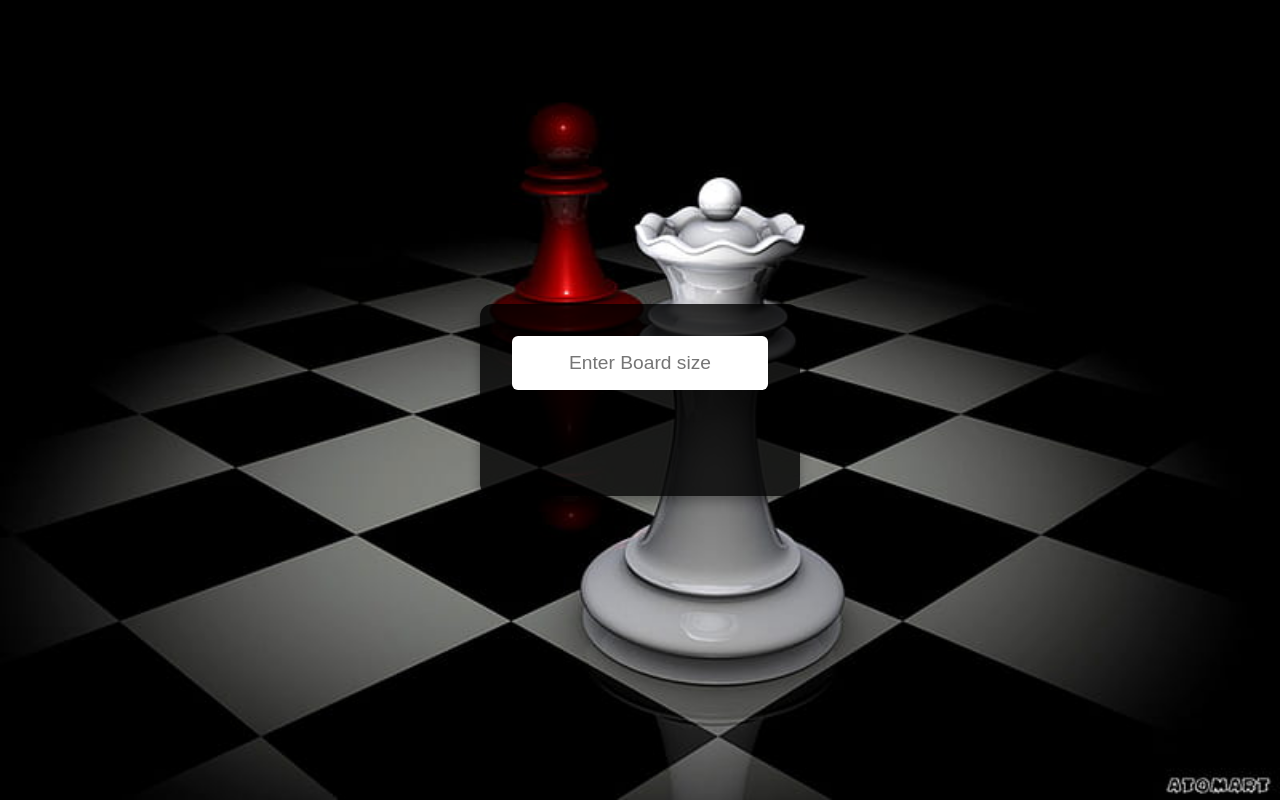
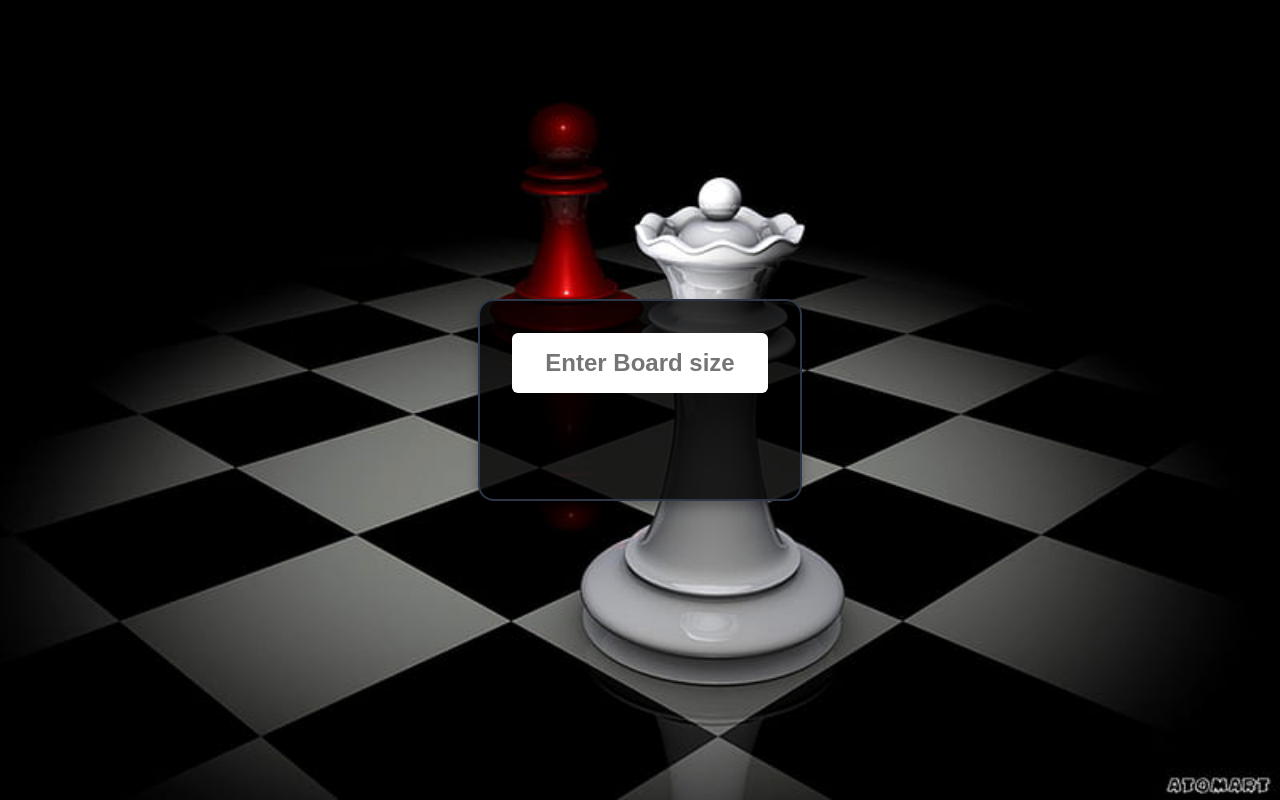
Before and after one commit to JenilJaiswal/N---Queen, a React (Vite) app in the folder N-Queen/: page / in a window 1280 px wide. Built offline with nearby package versions, Linux system fonts and the light colour scheme.

Commit message:
Add Queen

```diff
--- a/N-Queen/src/App.css
+++ b/N-Queen/src/App.css
@@ -37,7 +37,8 @@ body {
   padding: 2rem;
   background: rgba(0, 0, 0, 0.8);
   /* background: rgba(59, 2, 2, 0.7); */
-  border-radius: 12px;
+  border-radius: 16px;
+  border: #2d3748 solid 2px;;
   box-shadow: 0 6px 12px rgba(0, 0, 0, 0.3);
   animation: fadeIn 0.5s ease-in-out;
 }
@@ -49,7 +50,9 @@ body {
   border-radius: 6px;
   width: 14rem;
   text-align: center;
-  font-size: 1.2rem;
+  /* font-size: 2 rem; */
+  font-size: x-large;
+  font-weight: 700;
   outline: none;
   background-color: #ffffff;
   transition: all 0.3s ease-in-out;
@@ -63,7 +66,7 @@ body {
 /* Grid Styling */
 .grid {
   display: grid;
-  gap: 5px;
+  gap: 10px;
   transition: all 0.3s ease-in-out;
 }
 
@@ -72,12 +75,15 @@ body {
   width: 50px;
   height: 50px;
   border: 2px solid #ffcc00;
+  /* background-color: #4a3333; */
   background-color: #2d3748;
   color: white;
-  font-size: 1.2rem;
+  font-size: 2rem;
+  /* color: #e40707; */
   text-align: center;
   transition: background-color 0.3s, transform 0.2s;
   border-radius: 8px;
+  /* padding: 10px 10px 10px 10px; */
 }
 
 .grid-cell:hover {
@@ -103,3 +109,6 @@ body {
     transform: scale(1);
   }
 }
+
+
+/* ----------------------------- */
--- a/N-Queen/src/board.jsx
+++ b/N-Queen/src/board.jsx
@@ -11,7 +11,7 @@ export default function Board() {
     // Ensure only numbers are entered
     if (!/^\d*$/.test(value)) return;
 
-    // Restrict input to two-digit numbers (1-99)
+    // Restrict input to two-digit numbers (1-20)
     if (value.length > 2) {
       value = value.slice(0, 2);
     }
@@ -33,16 +33,13 @@ export default function Board() {
       setGrid([]);
       return;
     }
-    setGrid(Array.from({ length: size * size }, () => ""));
+    setGrid(Array(size * size).fill("")); // Initialize empty grid
   };
 
-  const handleInputChange = (index, value) => {
-    // Ensure only a single digit (0-9) is entered
-    if (/^\d?$/.test(value)) {
-      const newGrid = [...grid];
-      newGrid[index] = value;
-      setGrid(newGrid);
-    }
+  const handleCellClick = (index) => {
+    setGrid((prevGrid) =>
+      prevGrid.map((cell, i) => (i === index ? (cell === "👑" ? "" : "👑") : cell))
+    );
   };
 
   return (
@@ -54,7 +51,7 @@ export default function Board() {
           onChange={handleChange}
           placeholder="Enter Board size"
           className="input-box"
-          maxLength="2" // Prevents typing more than 2 characters
+          maxLength="2"
         />
         <div
           className="grid"
@@ -63,15 +60,14 @@ export default function Board() {
             gridTemplateRows: `repeat(${size || 1}, 50px)`,
           }}
         >
-          {grid.map((value, index) => (
-            <input
+          {grid.map((cell, index) => (
+            <div
               key={index}
-              type="text"
-              value={value}
-              onChange={(e) => handleInputChange(index, e.target.value)}
               className="grid-cell"
-              maxLength="1" // Ensures only 1 character is typed
-            />
+              onClick={() => handleCellClick(index)}
+            >
+              {cell}
+            </div>
           ))}
         </div>
       </div>
```
